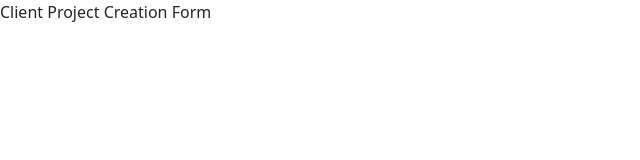
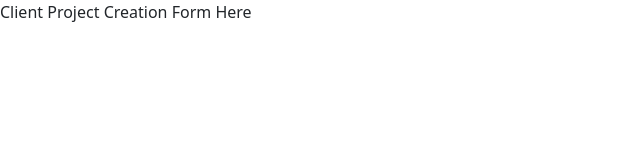
Before and after one commit to swilsondigital/users-ui, a Next.js app: page /clients/1/projects/create in a window 1280 px wide. Shown: the top 160 px of the page, without its empty margins (0-640 px from the left). Built offline with nearby package versions, Linux system fonts and the light colour scheme.

Commit message:
pushing for vercel fix

```diff
--- a/pages/clients/[clientID]/projects/create.js
+++ b/pages/clients/[clientID]/projects/create.js
@@ -1,4 +1,4 @@
 export default function CreateClientProject({client}) {
     // render project creation form
-    return (<div>Client Project Creation Form</div>);
+    return (<div>Client Project Creation Form Here</div>);
 }
```
